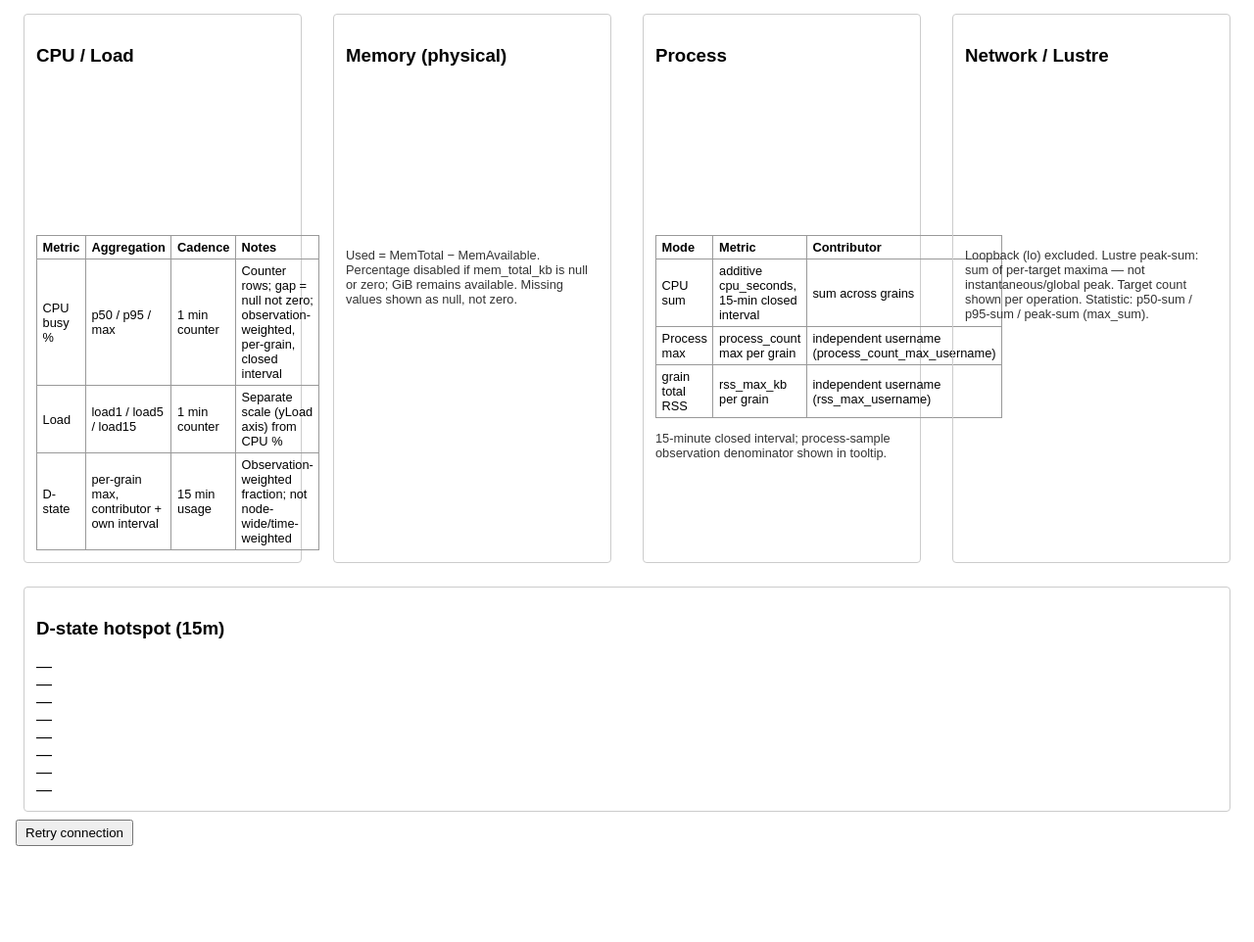
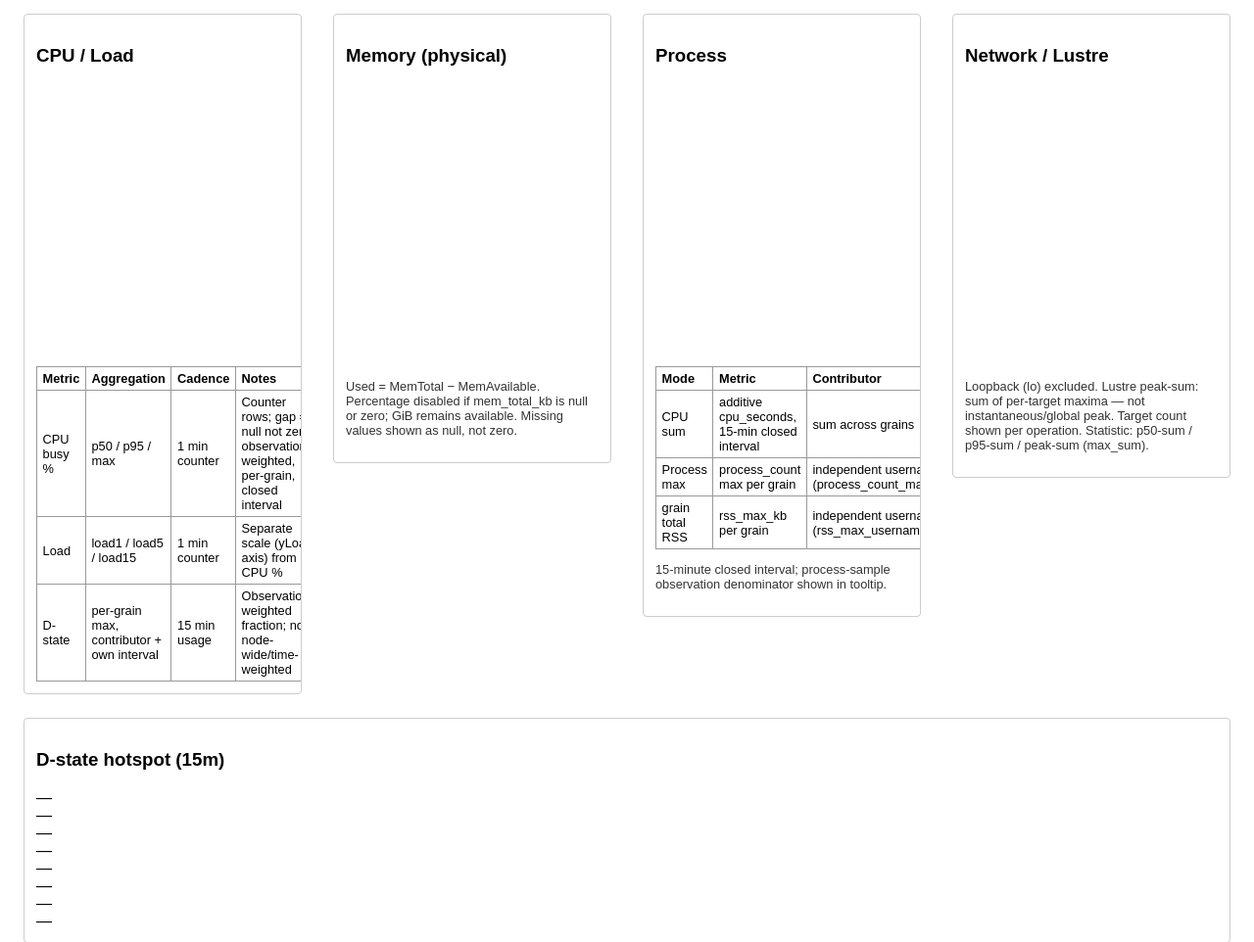
Before and after one commit to jtchilders/node-monitor, a FastAPI app: page / in a window 1280 px wide. Shown: the part 1248-2210 px from the top of the page at 98% size. Before the commit the page ends 2112 px from the top, so only its background shows below. Run offline with FastAPI, Linux system fonts and the light colour scheme; data that the repository does not hold is empty; a map, chart or similar area stays blank; some libraries are stand-ins or nearby versions.

Commit message:
fix(web): bound chart canvas layout

```diff
--- a/node_monitor/web/static/index.html
+++ b/node_monitor/web/static/index.html
@@ -82,7 +82,7 @@
     <div class="chart-group">
       <article aria-label="CPU and load chart">
         <h3>CPU / Load</h3>
-        <canvas id="chart-cpu" data-testid="chart-cpu" aria-label="CPU p50 p95 max and load1 load5 load15 time series, one minute cadence; separate axes for unlike units"></canvas>
+        <div class="chart-canvas-wrap"><canvas id="chart-cpu" data-testid="chart-cpu" aria-label="CPU p50 p95 max and load1 load5 load15 time series, one minute cadence; separate axes for unlike units"></canvas></div>
         <table aria-label="CPU/load summary" class="chart-alt">
           <thead><tr><th>Metric</th><th>Aggregation</th><th>Cadence</th><th>Notes</th></tr></thead>
           <tbody>
@@ -94,12 +94,12 @@
       </article>
       <article aria-label="Memory chart">
         <h3>Memory (physical)</h3>
-        <canvas id="chart-memory" data-testid="chart-memory" aria-label="MemAvailable and MemTotal minus MemAvailable, percent or GiB toggle"></canvas>
+        <div class="chart-canvas-wrap"><canvas id="chart-memory" data-testid="chart-memory" aria-label="MemAvailable and MemTotal minus MemAvailable, percent or GiB toggle"></canvas></div>
         <div class="chart-note"><p>Used = MemTotal − MemAvailable. Percentage disabled if mem_total_kb is null or zero; GiB remains available. Missing values shown as null, not zero.</p></div>
       </article>
       <article aria-label="Process chart">
         <h3>Process</h3>
-        <canvas id="chart-process" data-testid="chart-process" aria-label="CPU sum (additive) or per-username-grain max process count / RSS with contributor"></canvas>
+        <div class="chart-canvas-wrap"><canvas id="chart-process" data-testid="chart-process" aria-label="CPU sum (additive) or per-username-grain max process count / RSS with contributor"></canvas></div>
         <table aria-label="Process summary" class="chart-alt">
           <thead><tr><th>Mode</th><th>Metric</th><th>Contributor</th></tr></thead>
           <tbody>
@@ -112,7 +112,7 @@
       </article>
       <article aria-label="Network and Lustre chart">
         <h3>Network / Lustre</h3>
-        <canvas id="chart-network-lustre" data-testid="chart-network-lustre" aria-label="Network RX/TX per interface (no loopback lo); Lustre p50-sum p95-sum peak-sum"></canvas>
+        <div class="chart-canvas-wrap"><canvas id="chart-network-lustre" data-testid="chart-network-lustre" aria-label="Network RX/TX per interface (no loopback lo); Lustre p50-sum p95-sum peak-sum"></canvas></div>
         <div class="chart-note"><p>Loopback (lo) excluded. Lustre peak-sum: sum of per-target maxima — not instantaneous/global peak. Target count shown per operation. Statistic: p50-sum / p95-sum / peak-sum (max_sum).</p></div>
       </article>
     </div>
--- a/node_monitor/web/static/styles.css
+++ b/node_monitor/web/static/styles.css
@@ -6,7 +6,10 @@ button { padding: .25rem .5rem; }
 button:focus-visible { outline: 2px solid #005fcc; outline-offset: 2px; }
 article { border: 1px solid #ccc; border-radius: .25rem; padding: .75rem; margin: .5rem; min-width: 12rem; }
 .charts-section { margin: 1rem 0; }
-.chart-group { display: grid; grid-template-columns: repeat(auto-fit, minmax(18rem, 1fr)); gap: 1rem; }
+.chart-group { display: grid; grid-template-columns: repeat(auto-fit, minmax(18rem, 1fr)); gap: 1rem; align-items: start; }
+.chart-group article { min-width: 0; overflow: hidden; }
+.chart-canvas-wrap { position: relative; width: 100%; height: 18rem; max-height: 18rem; }
+.chart-group canvas { display: block; width: 100% !important; height: 100% !important; }
 .chart-alt { border-collapse: collapse; font-size: .8rem; width: 100%; }
 .chart-alt th, .chart-alt td { border: 1px solid #999; padding: .25rem .35rem; text-align: left; }
 .chart-note { font-size: .8rem; color: #333; margin-top: .25rem; }
```
